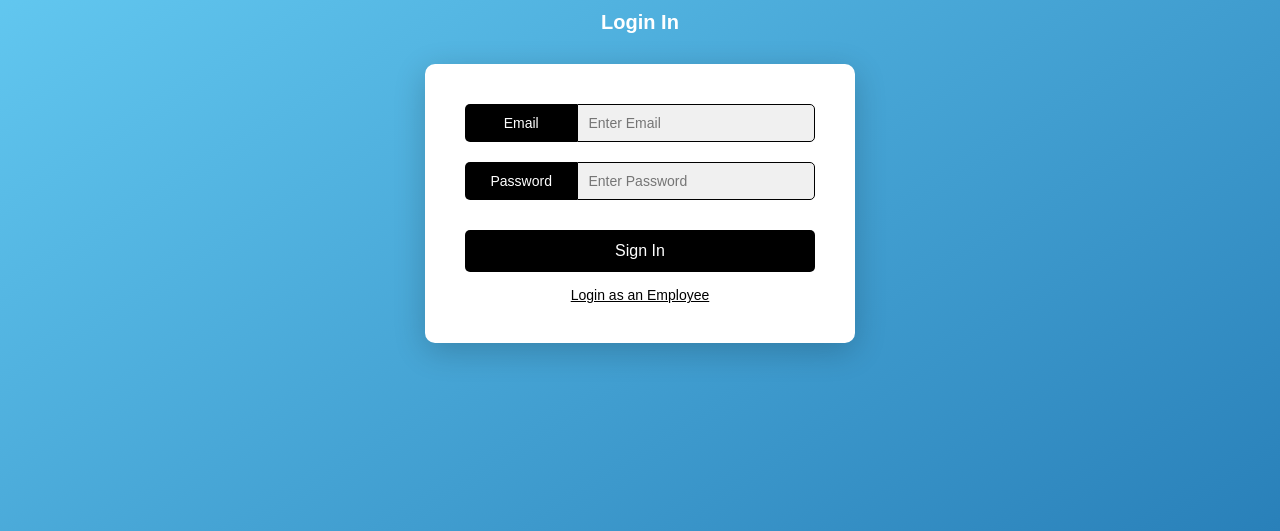
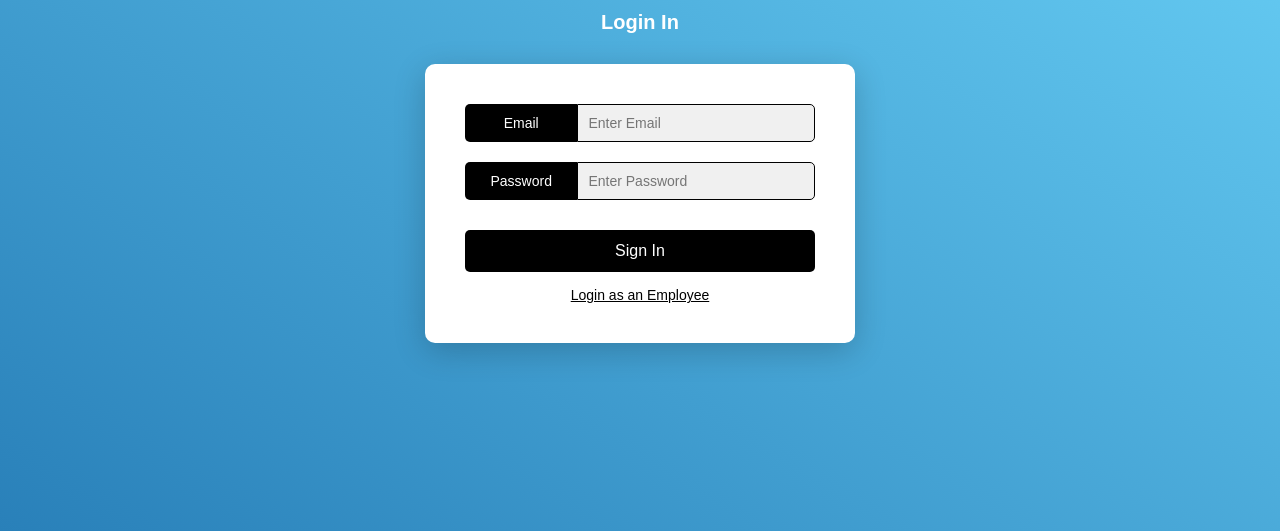
Before and after one commit to htp-rg/Humanresources3, a plain HTML site: page login.html in a window 1280 px wide. Shown: the part 269-800 px from the top of the page. Drawn offline with Linux system fonts and the light colour scheme.

Commit message:
Update login.html

```diff
--- a/login.html
+++ b/login.html
@@ -9,7 +9,7 @@
       margin: 0;
       padding: 0;
       font-family: 'Poppins', sans-serif;
-      background: linear-gradient(to bottom right, #6dd5fa, #2980b9);
+      background: linear-gradient(to bottom left, #6dd5fa, #2980b9);
       height: 100vh;
       display: flex;
       justify-content: center;
```
